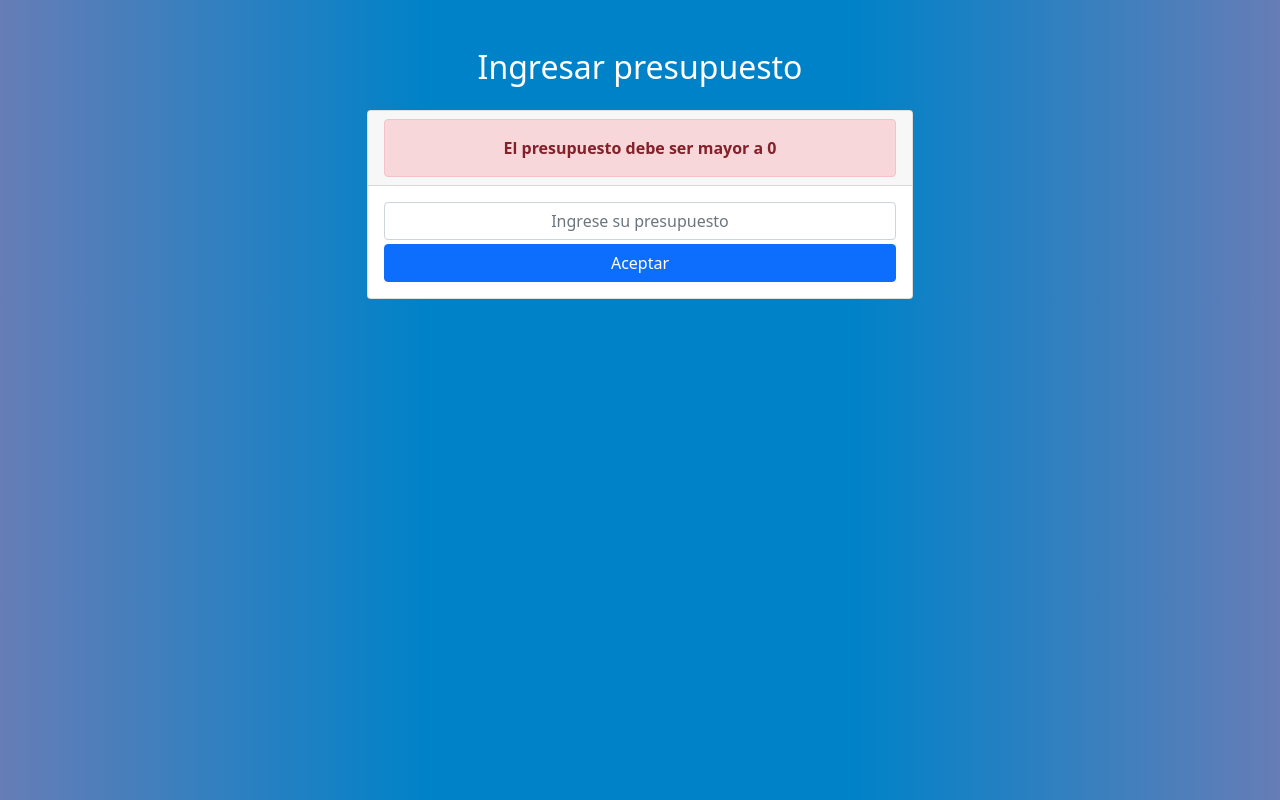
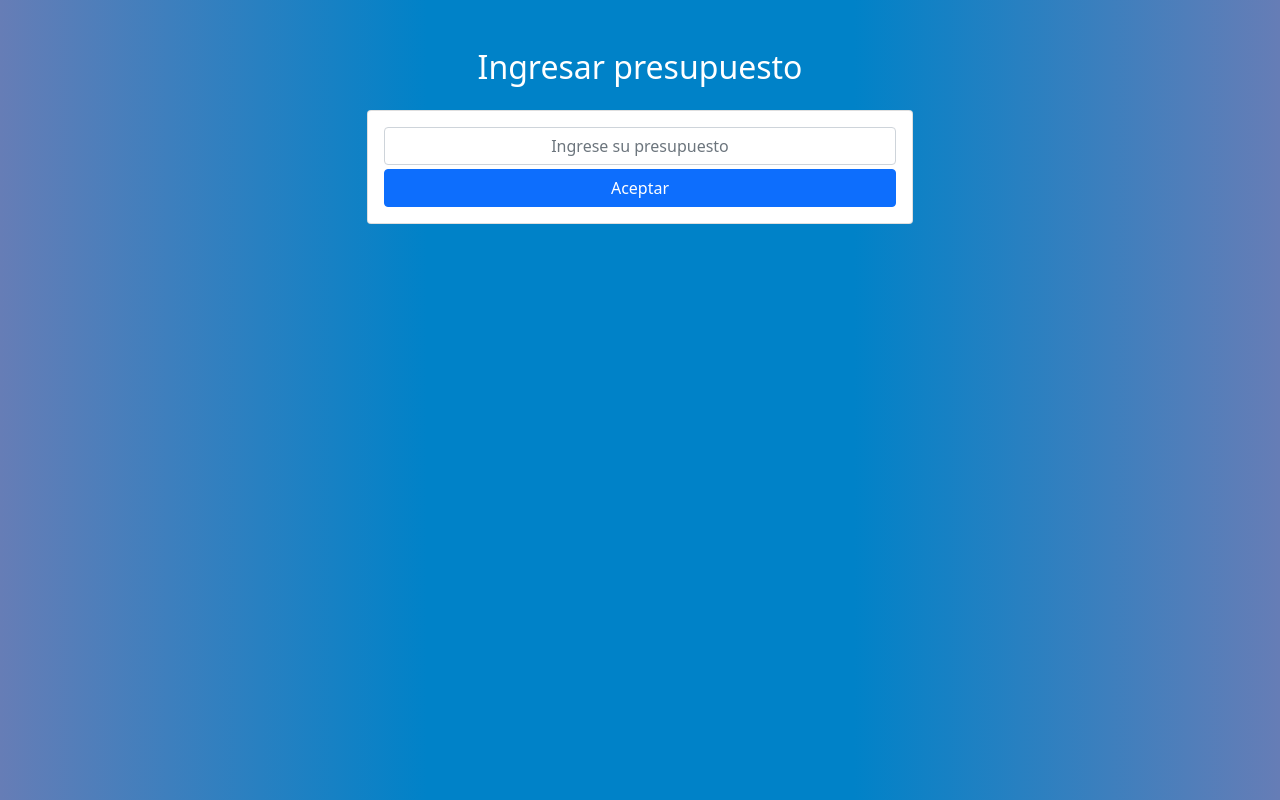
Before and after one commit to renecal/app-presupuesto-angular, an Angular app: page /ingresarPresupuesto in a window 1280 px wide. Built offline with nearby package versions, Linux system fonts and the light colour scheme.

Commit message:
directiva *ngIf cantidadIncorrecta

```diff
--- a/src/app/components/ingresar-presupuesto/ingresar-presupuesto.component.html
+++ b/src/app/components/ingresar-presupuesto/ingresar-presupuesto.component.html
@@ -7,8 +7,14 @@
   <div class="row mt-3">
     <div class="col-6 offset-3">
       <div class="card">
-        <div class="card-header">
-          <div class="alert alert-danger text-center textError">El presupuesto debe ser mayor a 0</div>
+        <div
+        *ngIf="cantidadIncorrecta"
+        class="card-header"
+        >
+          <div
+          class="alert alert-danger text-center textError"
+          >El presupuesto debe ser mayor a 0
+          </div>
         </div>
         <div class="card-body">
           <input type="text" class="form-control" placeholder="Ingrese su presupuesto">
```
